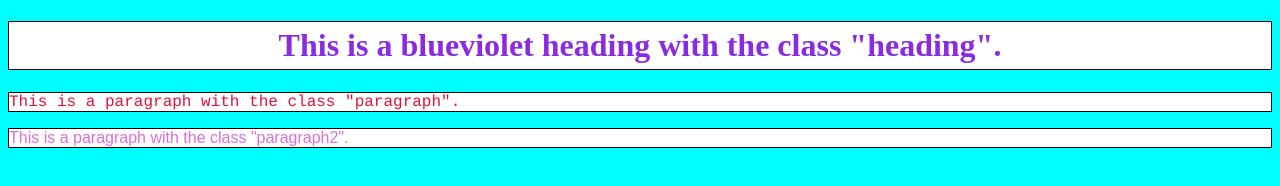
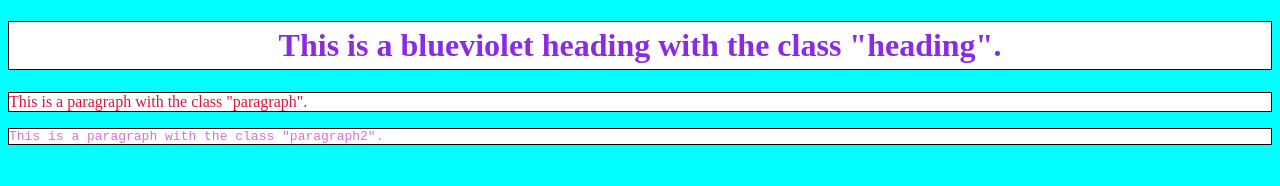
Before and after one commit to JadonXia/ICS2O-Unit3-01-HTML, a plain HTML site: page index.html in a window 1280 px wide. Drawn offline with Linux system fonts and the light colour scheme.

Commit message:
changed font formatting in CSS

```diff
--- a/style.css
+++ b/style.css
@@ -11,14 +11,14 @@ body {
 }
 
 .paragraph {
-  font-family: courier;
+  font-family: serif;
   color: crimson;
   border: 1px solid black;
   background-color: white;
 }
 
 .paragraph2 {
-  font-family: arial;
+  font-family: monospace;
   border: 1px solid black;
   background-color: white;
   color: orchid;
```
